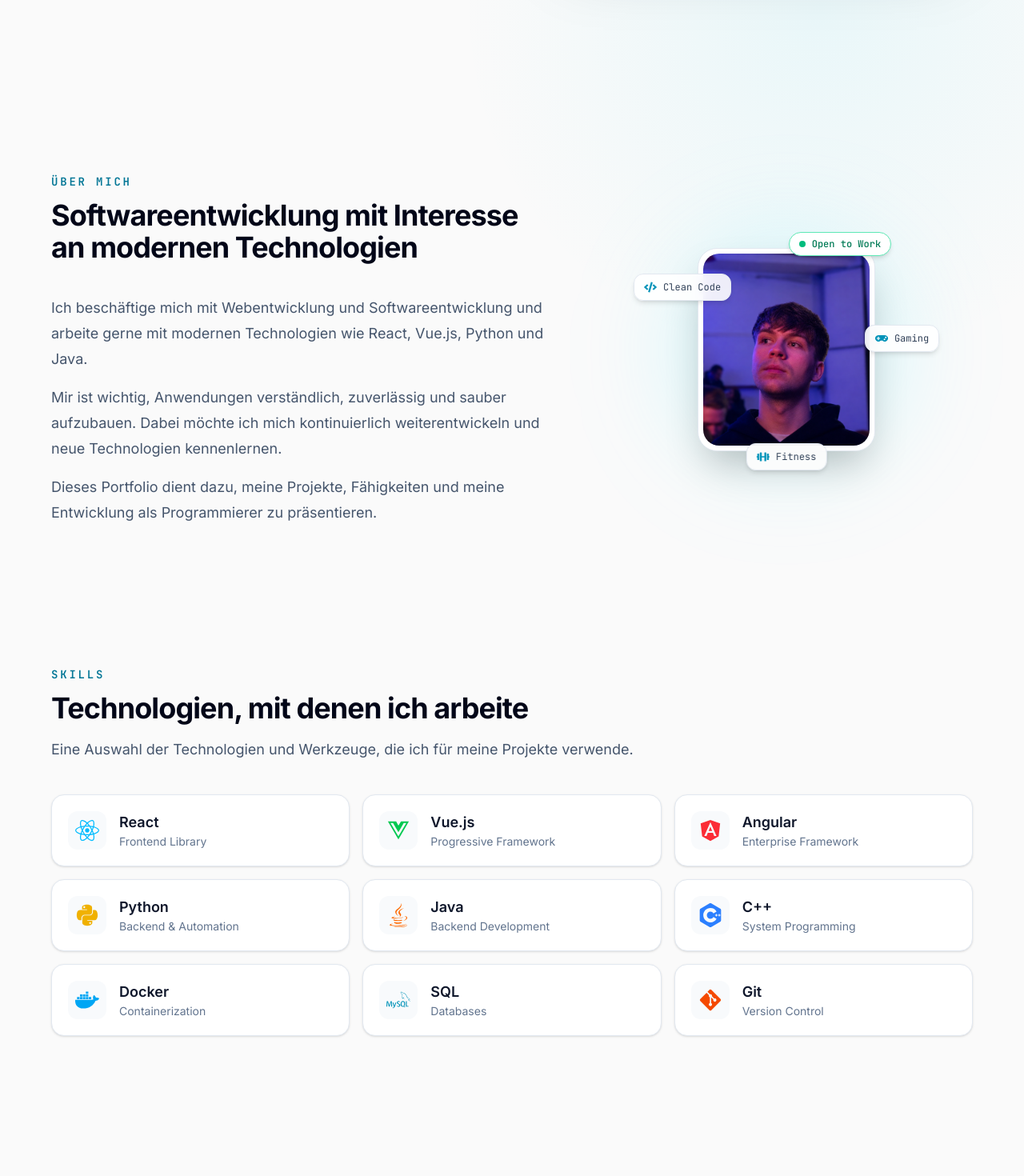
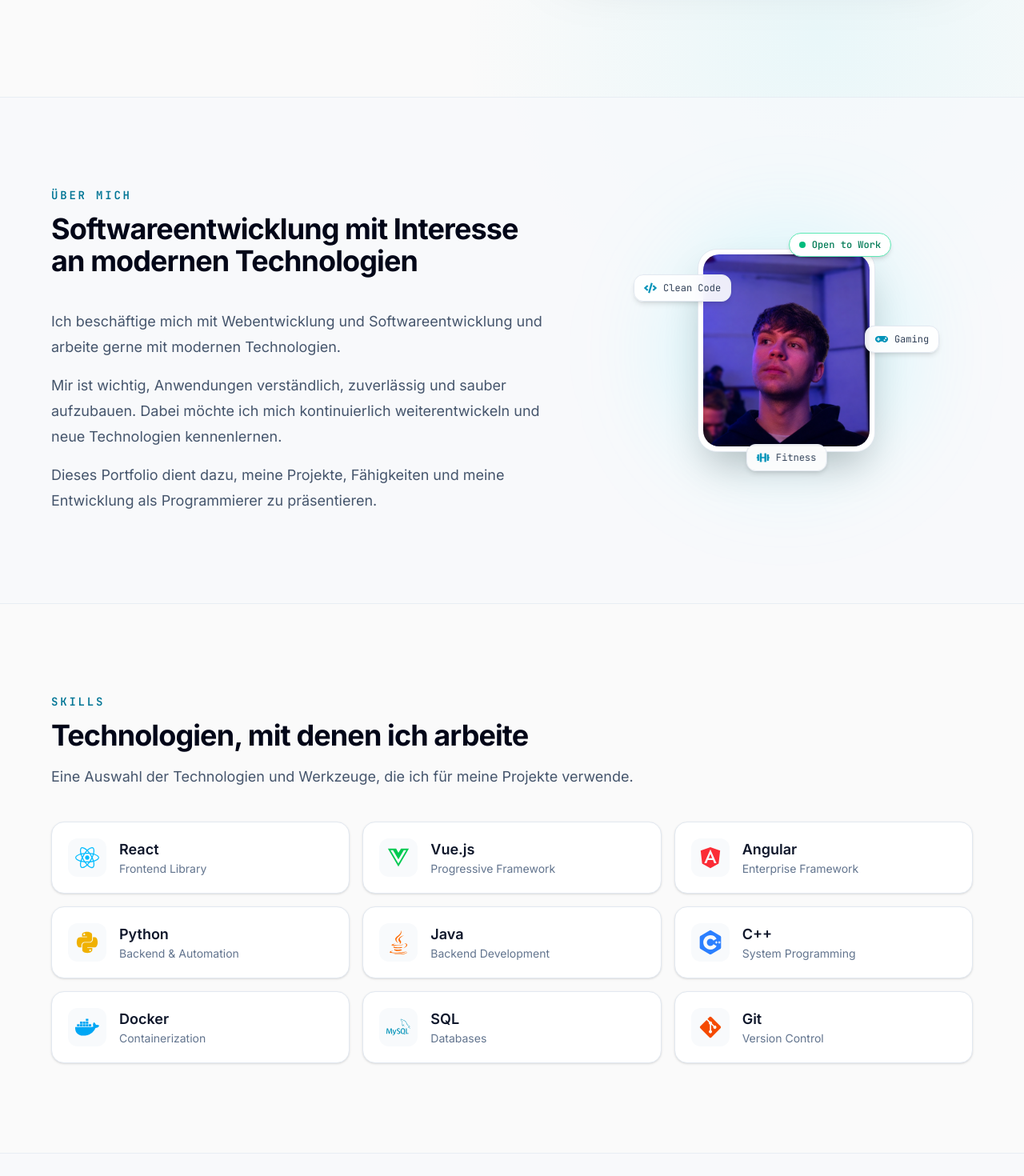
Before and after one commit to IXDemyx/portfolio, a React (Vite) app: page / in a window 1280 px wide. Shown: the part 680-2150 px from the top of the page at 80% size. Built offline with nearby package versions, Linux system fonts and the light colour scheme.

Commit message:
animation for sections added

```diff
--- /dev/null
+++ b/src/components/Reveal.tsx
@@ -0,0 +1,35 @@
+import type { ReactNode } from "react";
+import { motion } from "framer-motion";
+
+interface RevealProps {
+  children: ReactNode;
+  delay?: number;
+  className?: string;
+}
+
+function Reveal({
+  children,
+  delay = 0,
+  className = "",
+}: RevealProps) {
+  return (
+    <motion.div
+      className={className}
+      initial={{ opacity: 0, y: 28 }}
+      whileInView={{ opacity: 1, y: 0 }}
+      viewport={{
+        once: true,
+        amount: 0.2,
+      }}
+      transition={{
+        duration: 0.6,
+        delay,
+        ease: [0.22, 1, 0.36, 1],
+      }}
+    >
+      {children}
+    </motion.div>
+  );
+}
+
+export default Reveal;
--- a/src/sections/About.tsx
+++ b/src/sections/About.tsx
@@ -1,10 +1,15 @@
+import AboutGraphic from "../components/AboutGraphic";
+import Reveal from "../components/Reveal";
 import SectionHeading from "../components/SectionHeading";
-import AboutGraphic from "../components/AboutGraphic";
 
 function About() {
   return (
-    <section id="about" className="px-6 py-24">
+    <section
+      id="about"
+      className="border-y border-slate-200/70 bg-slate-50/70 px-6 py-28 dark:border-slate-800/70 dark:bg-slate-900/35"
+    >
       <div className="mx-auto grid max-w-6xl gap-14 lg:grid-cols-[1.15fr_0.85fr] lg:items-center">
+        <Reveal>
           <div>
             <SectionHeading
               subtitle="Über mich"
@@ -13,25 +18,28 @@ function About() {
 
             <div className="space-y-4 text-lg leading-8 text-slate-600 dark:text-slate-400">
               <p>
-              Ich beschäftige mich mit Webentwicklung und Softwareentwicklung
-              und arbeite gerne mit modernen Technologien wie React, Vue.js,
-              Python und Java.
+                Ich beschäftige mich mit Webentwicklung und
+                Softwareentwicklung und arbeite gerne mit modernen
+                Technologien.
               </p>
 
               <p>
-              Mir ist wichtig, Anwendungen verständlich, zuverlässig und sauber
-              aufzubauen. Dabei möchte ich mich kontinuierlich weiterentwickeln
-              und neue Technologien kennenlernen.
+                Mir ist wichtig, Anwendungen verständlich, zuverlässig und
+                sauber aufzubauen. Dabei möchte ich mich kontinuierlich
+                weiterentwickeln und neue Technologien kennenlernen.
               </p>
 
               <p>
-              Dieses Portfolio dient dazu, meine Projekte, Fähigkeiten und meine
-              Entwicklung als Programmierer zu präsentieren.
+                Dieses Portfolio dient dazu, meine Projekte, Fähigkeiten und
+                meine Entwicklung als Programmierer zu präsentieren.
               </p>
             </div>
           </div>
+        </Reveal>
 
+        <Reveal delay={0.15}>
           <AboutGraphic />
+        </Reveal>
       </div>
     </section>
   );
--- a/src/sections/Contact.tsx
+++ b/src/sections/Contact.tsx
@@ -4,7 +4,7 @@ import SectionHeading from "../components/SectionHeading";
 
 function Contact() {
   return (
-    <section id="contact" className="px-6 py-20">
+    <section id="contact" className="px-6 py-28">
       <div className="mx-auto max-w-6xl">
         <div className="rounded-2xl border border-slate-200 bg-slate-50 px-6 py-12 transition-colors sm:px-10 dark:border-slate-800 dark:bg-slate-900">
           <SectionHeading
--- a/src/sections/Projects.tsx
+++ b/src/sections/Projects.tsx
@@ -1,20 +1,31 @@
 import projects from "../data/projects";
 import ProjectCard from "../components/ProjectCard";
 import SectionHeading from "../components/SectionHeading";
+import Reveal from "../components/Reveal";
 
 function Projects() {
   return (
-    <section id="projects" className="px-6 py-24">
+    <section
+      id="projects"
+      className="border-y border-slate-200/70 bg-slate-50/70 px-6 py-28 dark:border-slate-800/70 dark:bg-slate-900/35"
+    >
       <div className="mx-auto max-w-6xl">
+        <Reveal>
           <SectionHeading
             subtitle="Projekte"
             title="Eine Auswahl meiner Projekte"
             description="Hier findest du einige Projekte, an denen ich gearbeitet habe."
           />
+        </Reveal>
 
         <div className="grid gap-6 md:grid-cols-2 lg:grid-cols-3">
-          {projects.map((project) => (
+          {projects.map((project, index) => (
+            <Reveal
+              key={project.title}
+              delay={Math.min(index * 0.06, 0.3)}
+            >
               <ProjectCard key={project.title} project={project} />
+            </Reveal>
           ))}
         </div>
       </div>
--- a/src/sections/Skills.tsx
+++ b/src/sections/Skills.tsx
@@ -1,24 +1,31 @@
 import profile from "../data/profile";
+import Reveal from "../components/Reveal";
 import SectionHeading from "../components/SectionHeading";
 import SkillCard from "../components/SkillCard";
 
 function Skills() {
   return (
-    <section id="skills" className="px-6 py-20">
+    <section id="skills" className="px-6 py-28">
       <div className="mx-auto max-w-6xl">
+        <Reveal>
           <SectionHeading
             subtitle="Skills"
             title="Technologien, mit denen ich arbeite"
             description="Eine Auswahl der Technologien und Werkzeuge, die ich für meine Projekte verwende."
           />
+        </Reveal>
 
         <div className="grid gap-4 sm:grid-cols-2 lg:grid-cols-3">
-          {profile.skills.map((skill) => (
+          {profile.skills.map((skill, index) => (
+            <Reveal
+              key={skill.name}
+              delay={Math.min(index * 0.06, 0.3)}
+            >
               <SkillCard
-              key={skill.name}
                 title={skill.name}
                 description={skill.description}
               />
+            </Reveal>
           ))}
         </div>
       </div>
```
Lines whose indentation alone changed are shown as unchanged.
